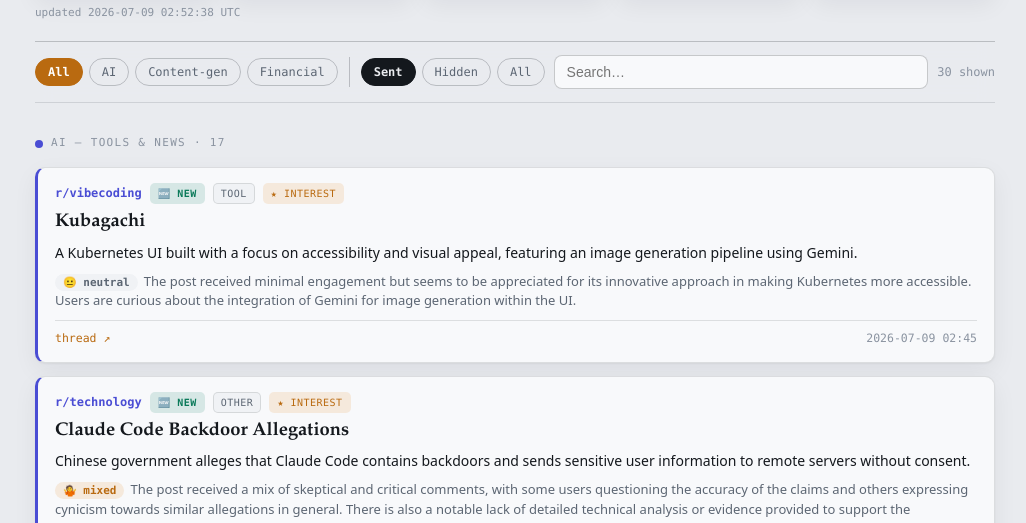
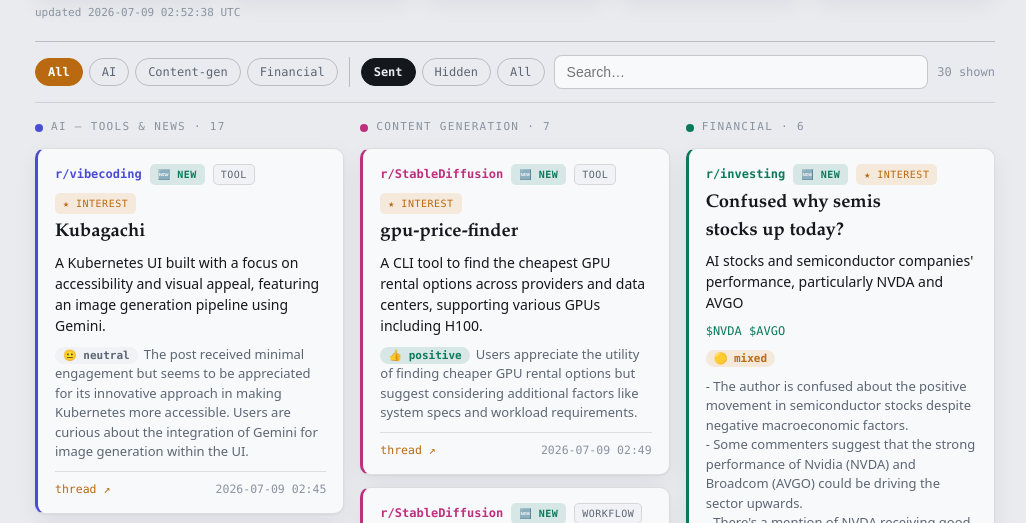
Before and after one commit to lamzf1998/reddit-signal-agent, a plain HTML site: page docs/index.html in a window 1280 px wide. Shown: the part 257-780 px from the top of the page, without its empty margins (125-1151 px from the left). Drawn offline with Linux system fonts and the light colour scheme.

Commit message:
dashboard: 3-column layout

```diff
--- a/docs/index.html
+++ b/docs/index.html
@@ -29,7 +29,11 @@
   .search:focus{outline:2px solid var(--sig);outline-offset:1px}
   .count{font-family:var(--mono);font-size:12px;color:var(--faint);white-space:nowrap}
   .updated{font-family:var(--mono);font-size:11px;color:var(--faint);margin-top:8px}
-  .feed{display:flex;flex-direction:column;gap:13px;margin-top:16px}
+  .feed{display:grid;grid-template-columns:repeat(3,1fr);gap:16px;align-items:start;margin-top:16px}
+  .feed.one{grid-template-columns:1fr}
+  .col{display:flex;flex-direction:column;gap:12px;min-width:0}
+  .col .group-h{margin:0}
+  .colempty{font-family:var(--mono);font-size:12px;color:var(--faint);padding:12px;border:1px dashed var(--line);border-radius:8px;text-align:center}
   .group-h{font-family:var(--mono);font-size:11px;letter-spacing:.12em;text-transform:uppercase;color:var(--faint);margin:16px 0 2px;display:flex;align-items:center;gap:8px}
   .group-h .dot{width:8px;height:8px;border-radius:50%}
   .card{background:var(--surface);border:1px solid var(--line);border-left:3px solid var(--tc);border-radius:10px;padding:15px 17px;box-shadow:var(--shadow)}
@@ -52,6 +56,8 @@
   .foot{display:flex;gap:14px;font-family:var(--mono);font-size:11.5px;align-items:center;flex-wrap:wrap;padding-top:9px;border-top:1px solid var(--line)}
   .foot a{color:var(--sig);text-decoration:none}.foot a:hover{text-decoration:underline}.foot .date{color:var(--faint);margin-left:auto}
   .empty{text-align:center;color:var(--faint);font-family:var(--mono);font-size:13px;padding:40px;border:1px dashed var(--line-strong);border-radius:10px}
+  @media (max-width:900px){.feed{grid-template-columns:repeat(2,1fr)}}
+  @media (max-width:640px){.feed{grid-template-columns:1fr}}
   @media (max-width:680px){.stats{grid-template-columns:repeat(2,1fr)}.controls{position:static}}
 </style>
 </head>
@@ -142,8 +148,14 @@
 function render(){
   const shown=ALL.filter(matches);
   const feed=document.getElementById("feed");
-  if(!shown.length){feed.innerHTML=`<div class="empty">Nothing matches these filters.</div>`;}
-  else{let html="";for(const tk of Object.keys(TRACKS)){const items=shown.filter(x=>x.track===tk);if(!items.length)continue;html+=`<div class="group-h"><span class="dot" style="background:${TRACKS[tk].dot}"></span>${esc(TRACKS[tk].label)} · ${items.length}</div>`+items.map(card).join("");}feed.innerHTML=html;}
+  const tracks=Object.keys(TRACKS).filter(tk=>state.track==="all"||state.track===tk);
+  let total=0,html="";
+  for(const tk of tracks){
+    const items=shown.filter(x=>x.track===tk);total+=items.length;
+    html+=`<div class="col"><div class="group-h"><span class="dot" style="background:${TRACKS[tk].dot}"></span>${esc(TRACKS[tk].label)} · ${items.length}</div>`+(items.length?items.map(card).join(""):`<div class="colempty">— none —</div>`)+`</div>`;
+  }
+  if(!total){feed.className="feed one";feed.innerHTML=`<div class="empty">Nothing matches these filters.</div>`;}
+  else{feed.className="feed"+(state.track==="all"?"":" one");feed.innerHTML=html;}
   document.getElementById("count").textContent=`${shown.length} shown`;
 }
 document.querySelectorAll("#trackchips .chip").forEach(b=>b.onclick=()=>{document.querySelectorAll("#trackchips .chip").forEach(x=>x.setAttribute("aria-pressed",x===b));state.track=b.dataset.t;render();});
```
